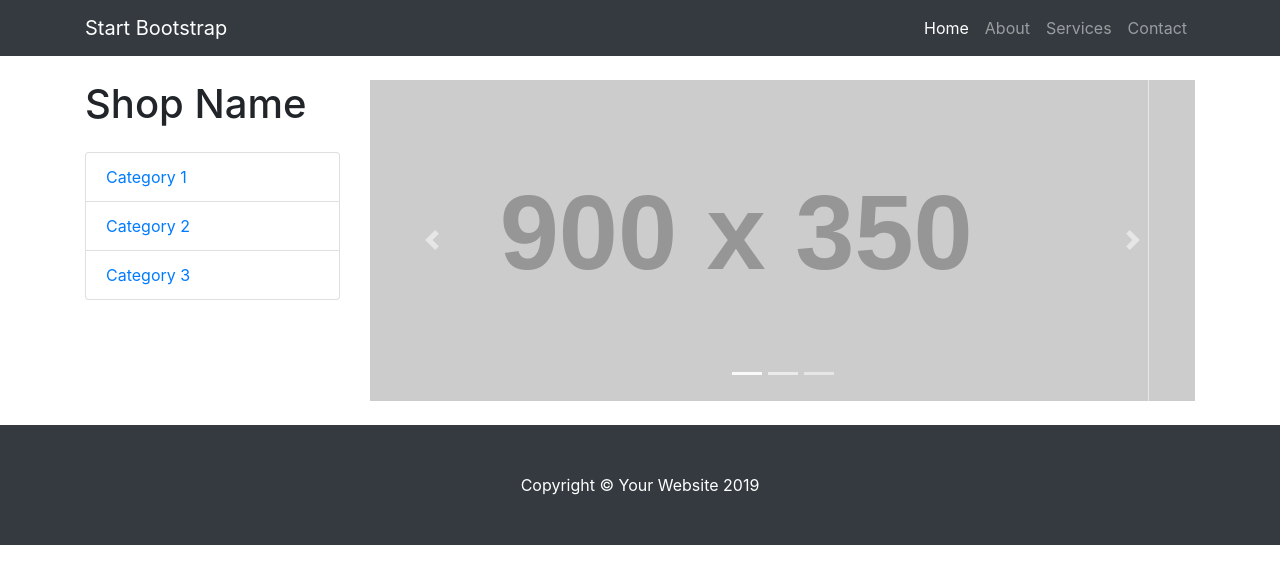
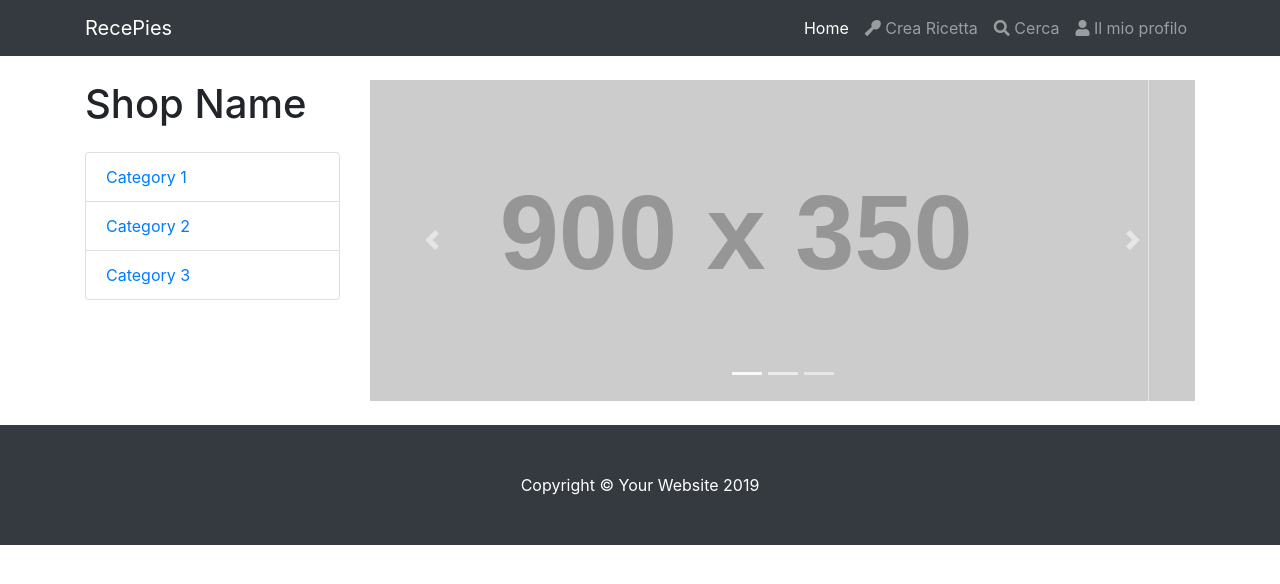
Before and after one commit to ied-creative-web-dev-19/recepies, a website: page index.html in a window 1280 px wide. Drawn offline with Linux system fonts and the light colour scheme; no server answers; placeholder pictures from the web are drawn by us.

Commit message:
Create navigation in home page

```diff
--- a/index.html
+++ b/index.html
@@ -15,6 +15,7 @@
 
   <!-- Custom styles for this template -->
   <link href="css/shop-homepage.css" rel="stylesheet">
+  <link rel="stylesheet" href="https://use.fontawesome.com/releases/v5.8.1/css/all.css" integrity="sha384-50oBUHEmvpQ+1lW4y57PTFmhCaXp0ML5d60M1M7uH2+nqUivzIebhndOJK28anvf" crossorigin="anonymous">
 
 </head>
 
@@ -23,25 +24,34 @@
   <!-- Navigation -->
   <nav class="navbar navbar-expand-lg navbar-dark bg-dark fixed-top">
     <div class="container">
-      <a class="navbar-brand" href="#">Start Bootstrap</a>
+      <a class="navbar-brand" href="index.html">RecePies</a>
       <button class="navbar-toggler" type="button" data-toggle="collapse" data-target="#navbarResponsive" aria-controls="navbarResponsive" aria-expanded="false" aria-label="Toggle navigation">
         <span class="navbar-toggler-icon"></span>
       </button>
       <div class="collapse navbar-collapse" id="navbarResponsive">
         <ul class="navbar-nav ml-auto">
           <li class="nav-item active">
-            <a class="nav-link" href="#">Home
+            <a class="nav-link" href="index.html">Home
               <span class="sr-only">(current)</span>
             </a>
           </li>
           <li class="nav-item">
-            <a class="nav-link" href="#">About</a>
+            <a class="nav-link" href="create.html">
+              <i class="fas fa-utensil-spoon"></i>
+              Crea Ricetta
+            </a>
           </li>
           <li class="nav-item">
-            <a class="nav-link" href="#">Services</a>
+            <a class="nav-link" href="search.html">
+              <i class="fas fa-search"></i>
+              Cerca
+            </a>
           </li>
           <li class="nav-item">
-            <a class="nav-link" href="#">Contact</a>
+            <a class="nav-link" href="profile.html">
+              <i class="fas fa-user"></i>
+              Il mio profilo
+            </a>
           </li>
         </ul>
       </div>
```
